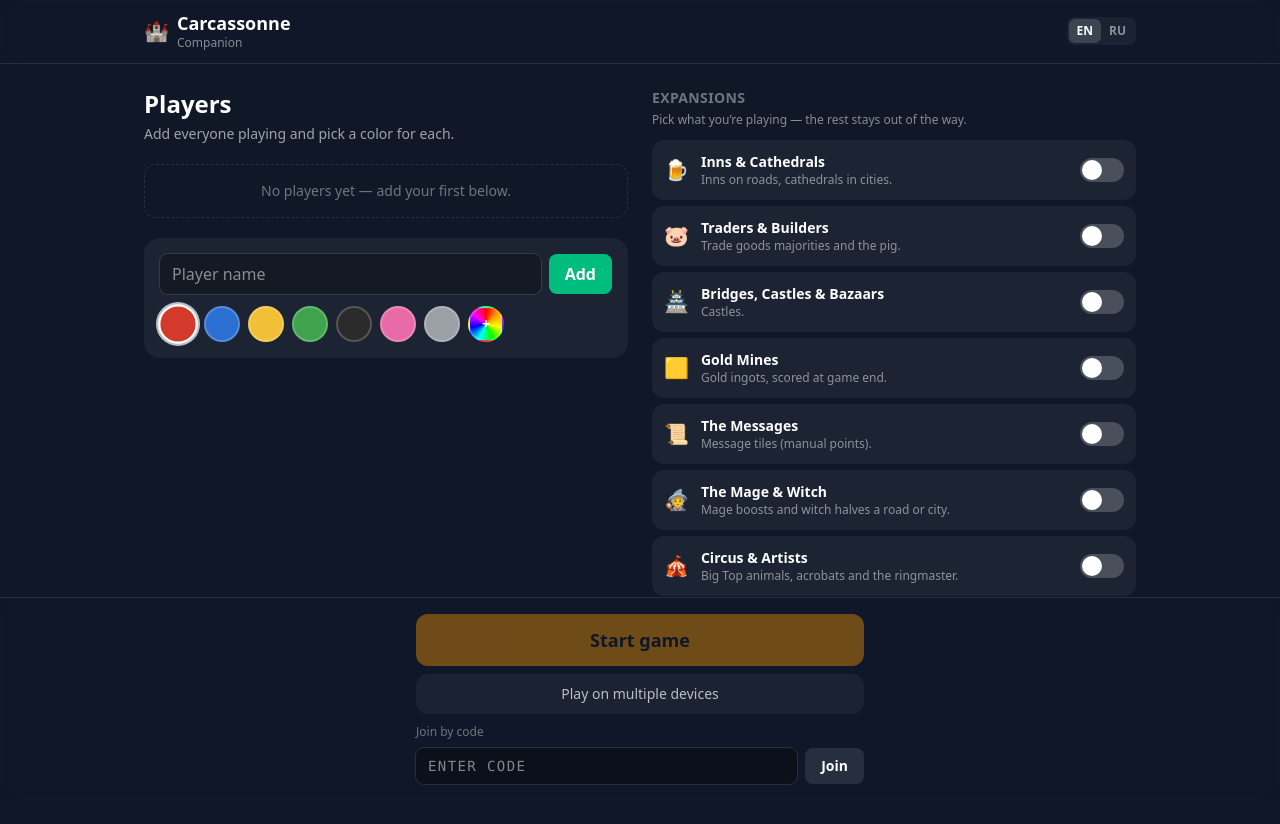
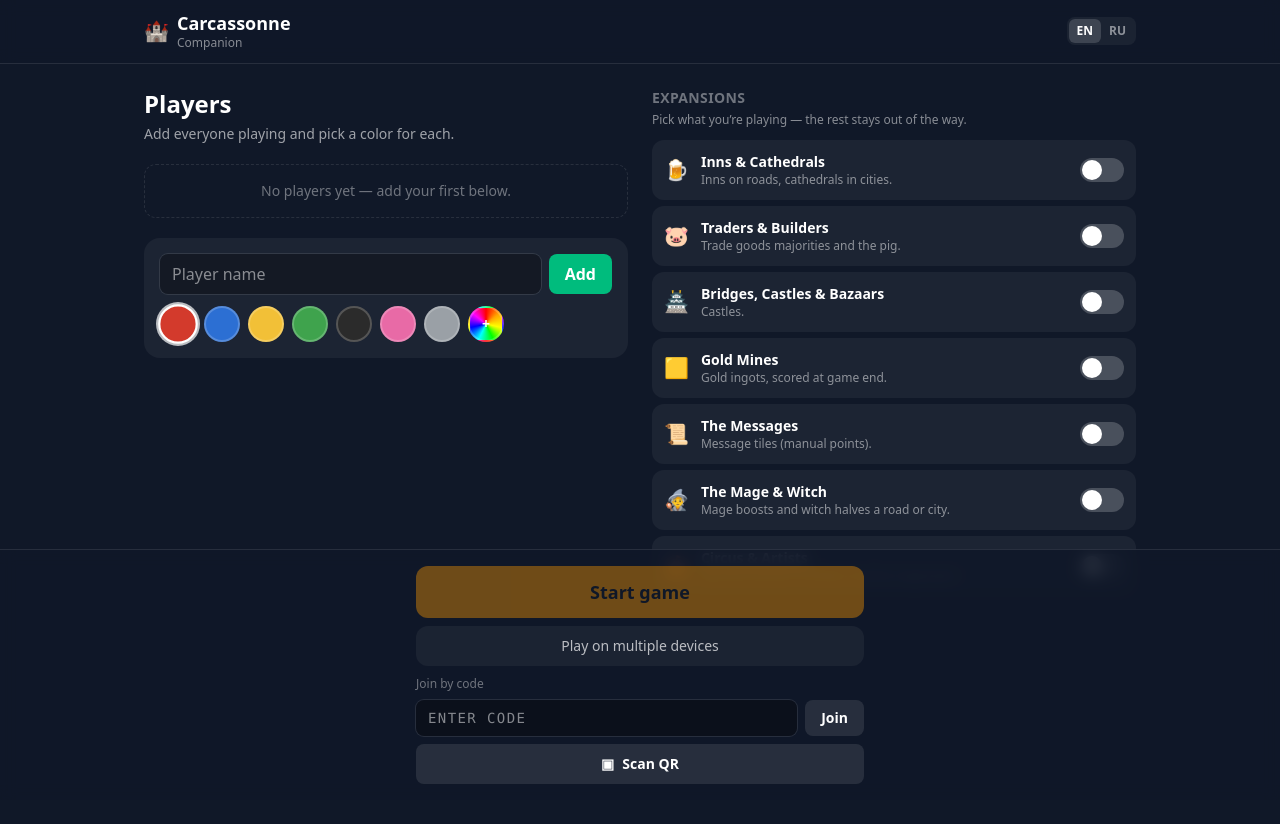
Before and after one commit to nikigan/carcassonne-companion, a React (Vite) app: page / in a window 1280 px wide. Shown: the top 824 px of the page. Built offline with nearby package versions, Linux system fonts and the light colour scheme.

Commit message:
Add a Scan QR button to the join flow

```diff
--- a/src/components/PlayerSetup.tsx
+++ b/src/components/PlayerSetup.tsx
@@ -5,6 +5,7 @@
 import { useI18n } from '../i18n'
 import { ColorPicker } from './ColorPicker'
 import { ExpansionPicker } from './ExpansionPicker'
+import { QrScanModal } from './QrScanModal'
 
 interface Props {
   players: Player[]
@@ -38,6 +39,7 @@
   const [name, setName] = useState('')
   const [color, setColor] = useState(() => nextAvailableColor(usedHexes))
   const [joinCode, setJoinCode] = useState('')
+  const [scanning, setScanning] = useState(false)
 
   // The action bar is fixed to the viewport bottom; reserve exactly its height
   // (it varies by language, wrapping, the safe-area inset, and whether the join
@@ -189,6 +191,19 @@
                   {t.join}
                 </button>
               </div>
+              <button
+                type="button"
+                onClick={() => setScanning(true)}
+                className="flex w-full items-center justify-center gap-2 rounded-lg bg-white/10 py-2.5 text-sm font-semibold text-white hover:bg-white/15"
+              >
+                <span aria-hidden>▣</span> {t.scanQr}
+              </button>
+              {scanning && (
+                <QrScanModal
+                  onResult={(code) => onJoinRoom(code)}
+                  onClose={() => setScanning(false)}
+                />
+              )}
             </>
           )}
         </div>
```
